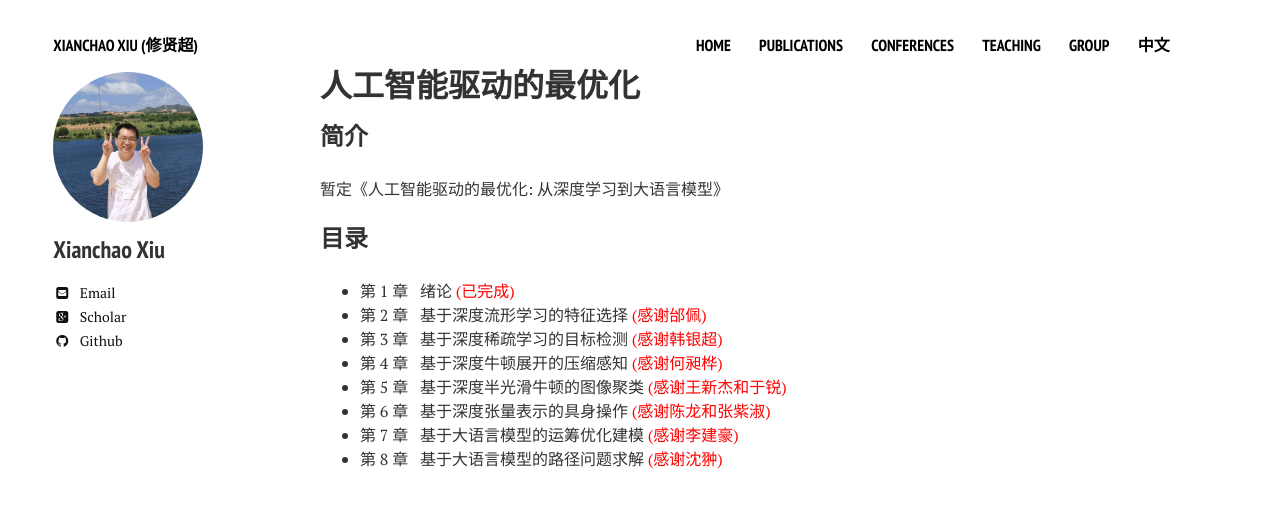
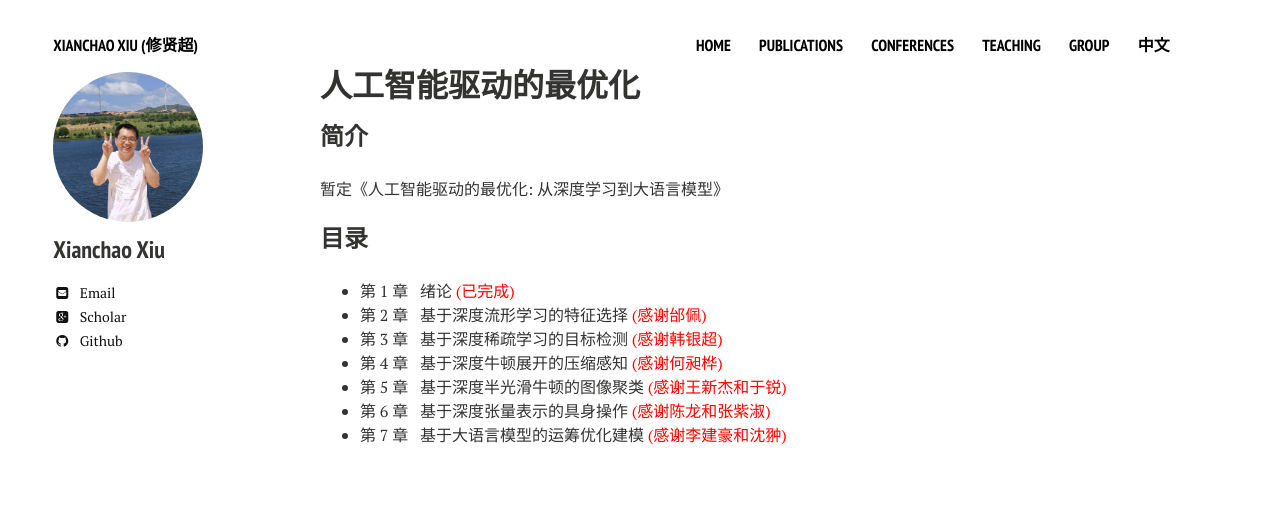
Before and after one commit to xianchaoxiu/xianchaoxiu.github.io, a Jekyll site: the page built from chinese/book/AIOPT/index.md, in a window 1280 px wide. Shown: the top 508 px of the page. Built offline with Jekyll 4.4.1, drawn with Linux system fonts in a browser that asks for light colours; nearby versions of some CDN libraries.

Commit message:
Update index.md

```diff
--- a/chinese/book/AIOPT/index.md
+++ b/chinese/book/AIOPT/index.md
@@ -15,5 +15,4 @@ share: false
   - 第 4 章 &nbsp;  基于深度牛顿展开的压缩感知 <span style="color:#ff0000">(感谢何昶桦)</span> <br>
   - 第 5 章 &nbsp;  基于深度半光滑牛顿的图像聚类 <span style="color:#ff0000">(感谢王新杰和于锐)</span> <br>
   - 第 6 章 &nbsp;  基于深度张量表示的具身操作 <span style="color:#ff0000">(感谢陈龙和张紫淑)</span> <br>
-  - 第 7 章 &nbsp;  基于大语言模型的运筹优化建模 <span style="color:#ff0000">(感谢李建豪)</span> <br>
-  - 第 8 章 &nbsp;  基于大语言模型的路径问题求解 <span style="color:#ff0000">(感谢沈翀)</span> <br>
+  - 第 7 章 &nbsp;  基于大语言模型的运筹优化建模 <span style="color:#ff0000">(感谢李建豪和沈翀)</span> <br>
```
